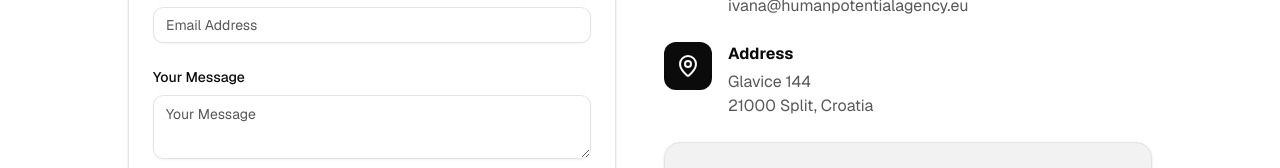
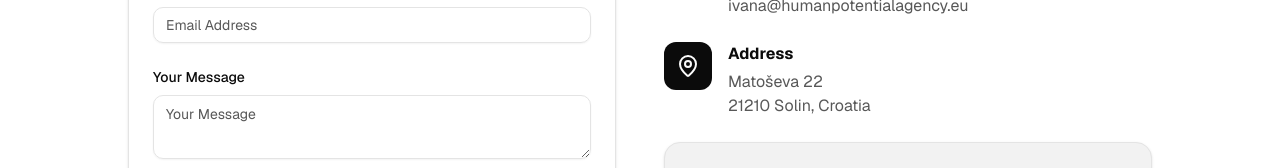
Before and after one commit to alex-ristic/v0-employment-agency-website, a Next.js app: page / in a window 1280 px wide. Shown: the part 5194-5362 px from the top of the page. Built offline with nearby package versions, Linux system fonts and the light colour scheme; no server answers.

Commit message:
Update office address to Solin

```diff
--- a/app/kontakt/page.tsx
+++ b/app/kontakt/page.tsx
@@ -61,8 +61,8 @@ export default function KontaktPage() {
                 </div>
                 <div>
                   <h3 className="font-bold mb-1 text-foreground">{t.contact.address}</h3>
-                  <p className="text-muted-foreground">Glavice 144</p>
-                  <p className="text-muted-foreground">21000 {t.contact.addressValue}</p>
+                  <p className="text-muted-foreground">Matoševa 22</p>
+                  <p className="text-muted-foreground">21210 {t.contact.addressValue}</p>
                 </div>
               </div>
 
--- a/components/contact-section.tsx
+++ b/components/contact-section.tsx
@@ -56,8 +56,8 @@ export function ContactSection() {
               </div>
               <div>
                 <h3 className="font-bold mb-1 text-foreground">{t.contact.address}</h3>
-                <p className="text-muted-foreground">Glavice 144</p>
-                <p className="text-muted-foreground">21000 {t.contact.addressValue}</p>
+                <p className="text-muted-foreground">Matoševa 22</p>
+                <p className="text-muted-foreground">21210 {t.contact.addressValue}</p>
               </div>
             </div>
 
--- a/lib/translations.ts
+++ b/lib/translations.ts
@@ -75,7 +75,7 @@ export const translations = {
       send: "Send Message",
       info: "Contact Information",
       address: "Address",
-      addressValue: "Split, Croatia",
+      addressValue: "Solin, Croatia",
     },
     // Footer
     footer: {
@@ -278,7 +278,7 @@ export const translations = {
       send: "Pošalji Poruku",
       info: "Kontakt Informacije",
       address: "Adresa",
-      addressValue: "Split, Hrvatska",
+      addressValue: "Solin, Hrvatska",
     },
     // Footer
     footer: {
@@ -502,7 +502,7 @@ export const translations = {
       send: "Pošalji Poruku",
       info: "Kontakt Informacije",
       address: "Adresa",
-      addressValue: "Split, Hrvatska",
+      addressValue: "Solin, Hrvatska",
     },
     // Footer
     footer: {
@@ -728,7 +728,7 @@ export const translations = {
       send: "Nachricht Senden",
       info: "Kontaktinformationen",
       address: "Adresse",
-      addressValue: "Split, Kroatien",
+      addressValue: "Solin, Kroatien",
     },
     // Footer
     footer: {
```
